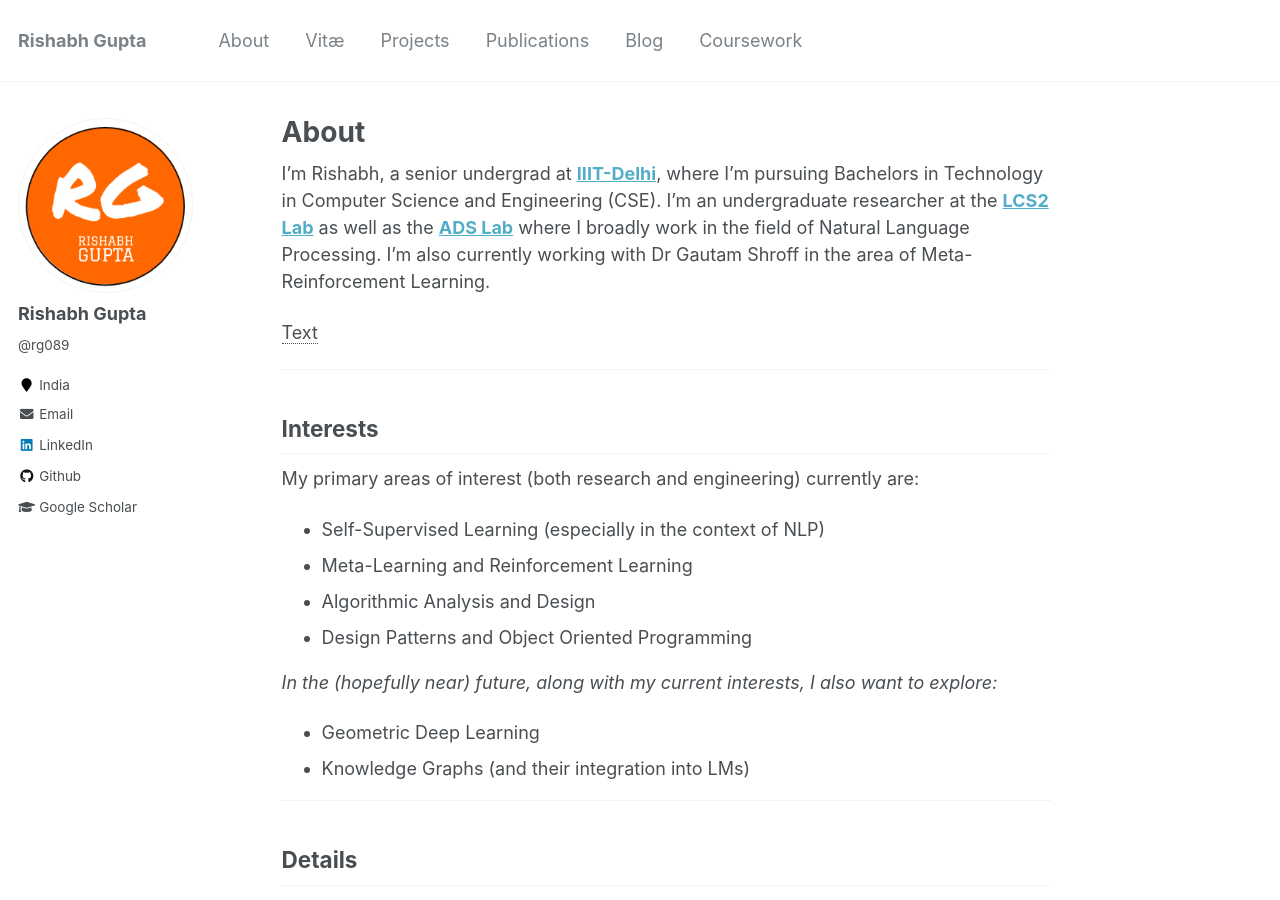
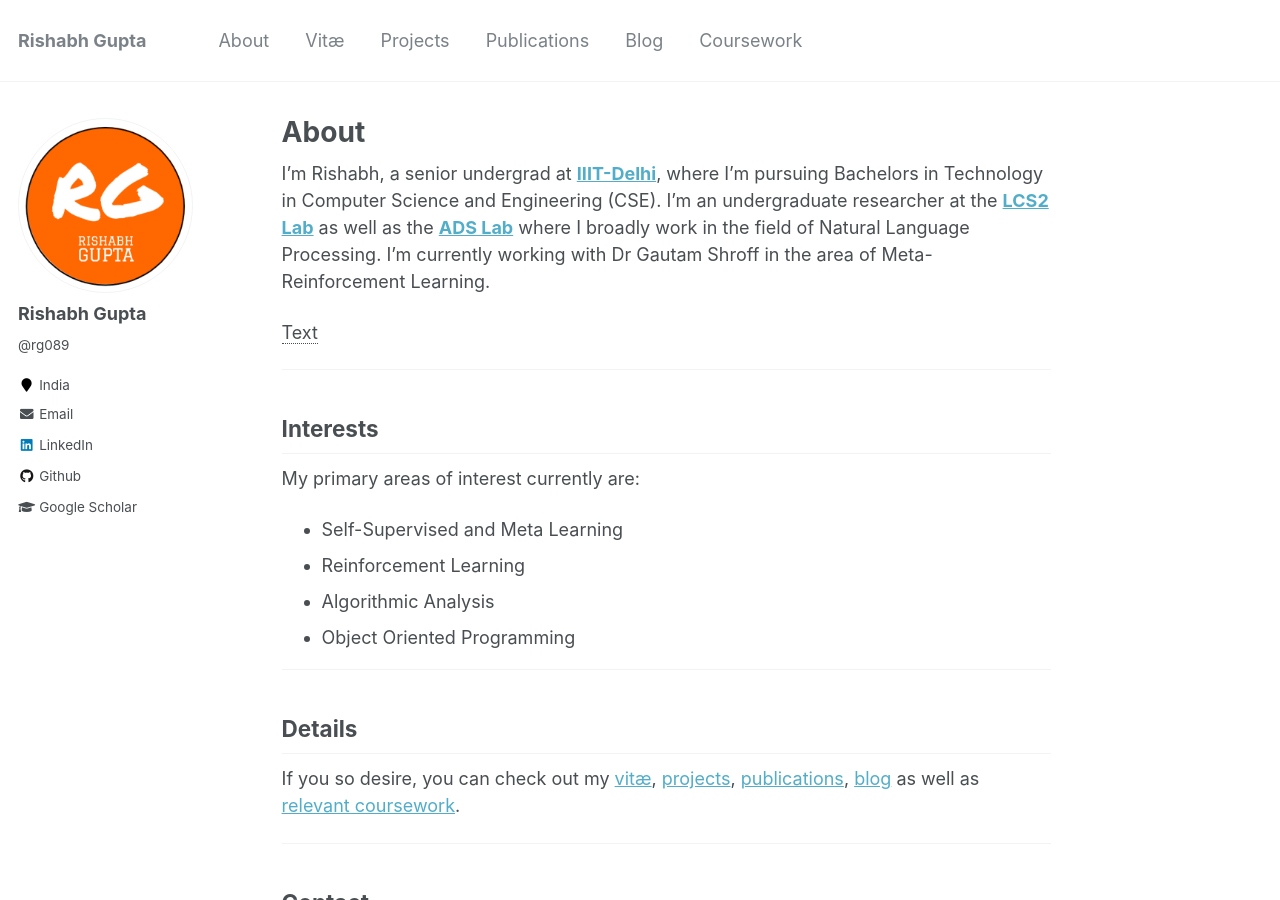
Before and after one commit to rg089/rg089.github.io, a Jekyll site: the page built from _pages/about.md, in a window 1280 px wide and 900 px high. Built offline with Jekyll 4.4.1, drawn with Linux system fonts in a browser that asks for light colours.

Commit message:
update info

```diff
--- a/_pages/about.md
+++ b/_pages/about.md
@@ -8,7 +8,7 @@ redirect_from:
   - /about.html
 ---
 
-I'm Rishabh, a senior undergrad at **[IIIT-Delhi](https://www.iiitd.ac.in){:target="_blank"}**, where I'm pursuing Bachelors in Technology in Computer Science and Engineering (CSE). I'm an undergraduate researcher at the **[LCS2 Lab](https://lcs2.iiitd.edu.in/){:target="_blank"}** as well as the **[ADS Lab](https://ads-ai.github.io/){:target="_blank"}** where I broadly work in the field of Natural Language Processing. I'm also currently working with Dr Gautam Shroff in the area of Meta-Reinforcement Learning.
+I'm Rishabh, a senior undergrad at **[IIIT-Delhi](https://www.iiitd.ac.in){:target="_blank"}**, where I'm pursuing Bachelors in Technology in Computer Science and Engineering (CSE). I'm an undergraduate researcher at the **[LCS2 Lab](https://lcs2.iiitd.edu.in/){:target="_blank"}** as well as the **[ADS Lab](https://ads-ai.github.io/){:target="_blank"}** where I broadly work in the field of Natural Language Processing. I'm currently working with Dr Gautam Shroff in the area of Meta-Reinforcement Learning.
 
 <abbr title="discription">Text</abbr>
 
@@ -16,15 +16,15 @@ I'm Rishabh, a senior undergrad at **[IIIT-Delhi](https://www.iiitd.ac.in){:targ
 ---
 
 ## Interests
-My primary areas of interest (both research and engineering) currently are:
-- Self-Supervised Learning (especially in the context of NLP)
-- Meta-Learning and Reinforcement Learning
-- Algorithmic Analysis and Design
-- Design Patterns and Object Oriented Programming
+My primary areas of interest currently are:
+- Self-Supervised and Meta Learning
+- Reinforcement Learning
+- Algorithmic Analysis
+- Object Oriented Programming
 
-*In the (hopefully near) future, along with my current interests, I also want to explore:*
+<!-- *In the (hopefully near) future, along with my current interests, I also want to explore:*
 * Geometric Deep Learning
-* Knowledge Graphs (and their integration into LMs)
+* Knowledge Graphs (and their integration into LMs) -->
 
 ---
 ## Details
--- a/_pages/blog.html
+++ b/_pages/blog.html
@@ -11,7 +11,8 @@ redirect_from:
   - /year-archive
 ---
 
-<p><b>A forum of musings about the subjects I'm intrigued by.</b> Mostly concentrated on technical areas, updated infrequently.</p>
+<!-- <p><b>A forum of musings about the subjects I'm intrigued by.</b> Mostly concentrated on technical areas, updated infrequently.</p> -->
+<p><b>Updated infrequently.</b></p>
 
 {% include base_path %}
 {% capture written_year %}'None'{% endcapture %}
```
Also changed, not shown: _posts/2022-08-20-trendetect.md (+2 -2 lines), 2 other files.
